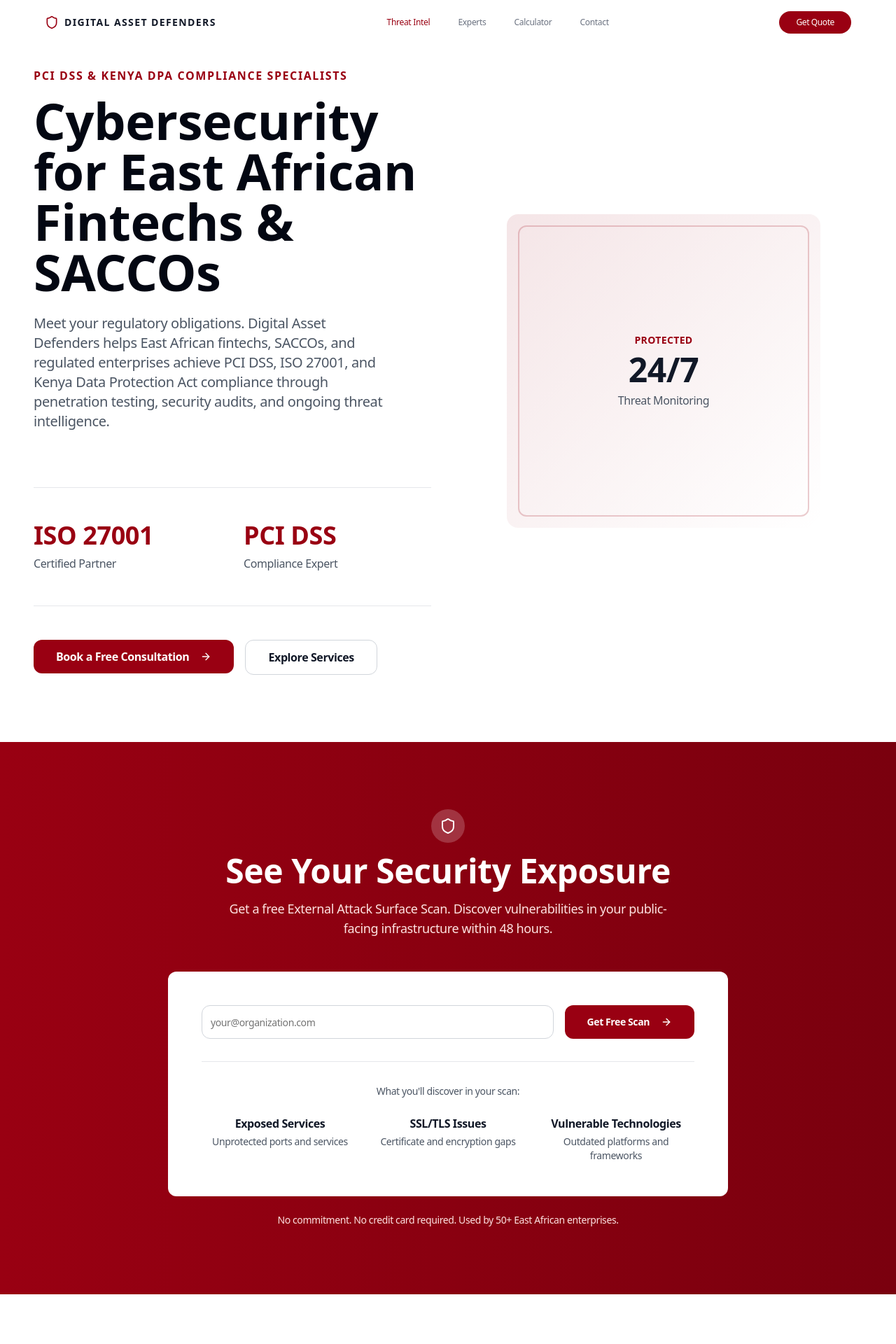
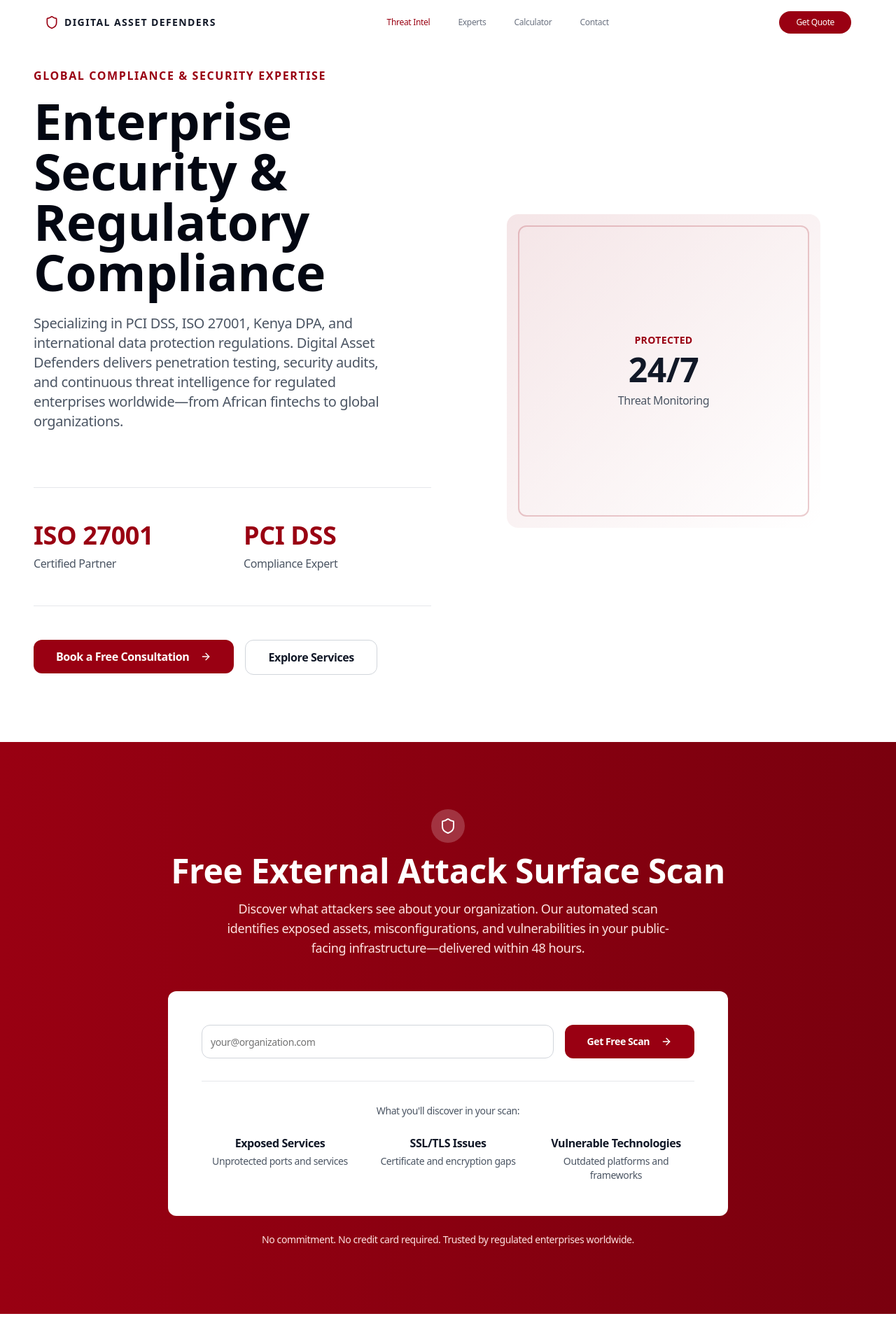
Before and after one commit to Seniorcaptain/v0-cybersafe-solutions, a Next.js app: page / in a window 1280 px wide. Shown: the top 1920 px of the page at 70% size. Built offline with nearby package versions, Linux system fonts and the light colour scheme.

Commit message:
Add new files

```diff
--- a/app/layout.tsx
+++ b/app/layout.tsx
@@ -9,22 +9,22 @@ const _geist = Geist({ subsets: ["latin"] })
 const _geistMono = Geist_Mono({ subsets: ["latin"] })
 
 export const metadata: Metadata = {
-  title: "Cybersecurity Consulting Kenya | PCI DSS & ISO 27001 Compliance | Digital Asset Defenders",
+  title: "Enterprise Cybersecurity & Compliance | PCI DSS | ISO 27001 | Digital Asset Defenders",
   description:
-    "East Africa's leading cybersecurity consultancy. PCI DSS & Kenya DPA compliance, pentesting, and threat intelligence for fintechs, SACCOs, and regulated enterprises. SACCO cybersecurity specialists.",
+    "Global cybersecurity consultancy specializing in PCI DSS, ISO 27001, Kenya DPA, and regulatory compliance. Penetration testing, security audits, and threat intelligence for fintechs, banks, healthcare, and regulated enterprises worldwide.",
   keywords:
-    "cybersecurity Kenya, penetration testing Nairobi, ISO 27001 consultant Kenya, PCI DSS compliance Kenya, Data Protection Act 2019 audit, SACCO cybersecurity, fintech security",
+    "cybersecurity consultant, penetration testing, PCI DSS compliance, ISO 27001 certification, data protection, security audit, threat intelligence, compliance consulting, fintech security, Kenya cybersecurity, East Africa security",
   generator: "v0.app",
   icons: {
     icon: "/icon.svg",
   },
   openGraph: {
     type: "website",
-    locale: "en_KE",
+    locale: "en_US",
     url: "https://digitalassetdefenders.com",
-    title: "Cybersecurity Consulting Kenya | PCI DSS & ISO 27001 Compliance",
+    title: "Enterprise Cybersecurity & Regulatory Compliance Solutions",
     description:
-      "Enterprise cybersecurity solutions for East African fintechs, SACCOs, and regulated organizations. Pentesting, compliance, and threat intelligence.",
+      "Premium cybersecurity services for regulated enterprises. PCI DSS, ISO 27001, Kenya DPA compliance. Pentesting, audits, and continuous threat intelligence.",
     siteName: "Digital Asset Defenders",
   },
   alternates: {
@@ -96,7 +96,7 @@ export default function RootLayout({
                 postalCode: "00100",
                 addressCountry: "KE",
               },
-              areaServed: ["KE", "UG", "TZ", "RW"],
+              areaServed: ["KE", "UG", "TZ", "RW", "GB", "US", "DE", "SG", "AU"],
               priceRange: "$$",
               knowsAbout: [
                 "Penetration Testing",
--- a/components/hero-section.tsx
+++ b/components/hero-section.tsx
@@ -11,13 +11,13 @@ export default function HeroSection() {
           <div className="flex flex-col justify-center">
             <div className="mb-8">
               <p className="text-sm md:text-base font-semibold text-[#990012] uppercase tracking-widest mb-4">
-                PCI DSS & Kenya DPA Compliance Specialists
+                Global Compliance & Security Expertise
               </p>
               <h1 className="text-5xl md:text-6xl lg:text-7xl font-bold text-gray-950 leading-tight mb-6">
-                Cybersecurity for East African Fintechs & SACCOs
+                Enterprise Security & Regulatory Compliance
               </h1>
               <p className="text-lg md:text-xl text-gray-600 leading-relaxed max-w-lg">
-                Meet your regulatory obligations. Digital Asset Defenders helps East African fintechs, SACCOs, and regulated enterprises achieve PCI DSS, ISO 27001, and Kenya Data Protection Act compliance through penetration testing, security audits, and ongoing threat intelligence.
+                Specializing in PCI DSS, ISO 27001, Kenya DPA, and international data protection regulations. Digital Asset Defenders delivers penetration testing, security audits, and continuous threat intelligence for regulated enterprises worldwide—from African fintechs to global organizations.
               </p>
             </div>
 
--- a/components/lead-magnet-section.tsx
+++ b/components/lead-magnet-section.tsx
@@ -37,10 +37,10 @@ export default function LeadMagnetSection() {
             </div>
           </div>
           <h2 className="text-4xl md:text-5xl font-bold text-white mb-4">
-            See Your Security Exposure
+            Free External Attack Surface Scan
           </h2>
           <p className="text-lg text-red-100 max-w-2xl mx-auto">
-            Get a free External Attack Surface Scan. Discover vulnerabilities in your public-facing infrastructure within 48 hours.
+            Discover what attackers see about your organization. Our automated scan identifies exposed assets, misconfigurations, and vulnerabilities in your public-facing infrastructure—delivered within 48 hours.
           </p>
         </div>
 
@@ -97,7 +97,7 @@ export default function LeadMagnetSection() {
         </div>
 
         <p className="text-center text-red-100 text-sm mt-6">
-          No commitment. No credit card required. Used by 50+ East African enterprises.
+          No commitment. No credit card required. Trusted by regulated enterprises worldwide.
         </p>
       </div>
     </section>
--- a/components/trust-section.tsx
+++ b/components/trust-section.tsx
@@ -7,10 +7,10 @@ export default function TrustSection() {
       <div className="max-w-6xl mx-auto px-6 md:px-12">
         <div className="text-center mb-16">
           <h2 className="text-3xl md:text-4xl font-bold text-gray-900 mb-4">
-            Trusted by Regulated Enterprises
+            Trusted by Global & Regional Enterprises
           </h2>
           <p className="text-lg text-gray-600 max-w-2xl mx-auto">
-            We help organizations across Kenya and East Africa meet their compliance requirements and protect what matters most.
+            Whether you operate in East Africa or globally, we deliver compliance expertise, penetration testing, and security assurance for regulated organizations that demand results.
           </p>
         </div>
 
@@ -44,7 +44,7 @@ export default function TrustSection() {
             </div>
             <h3 className="text-lg font-semibold text-gray-900 mb-2">50+ Organizations</h3>
             <p className="text-gray-600 text-sm">
-              Active partnerships with fintechs, SACCOs, banks, and regulated enterprises across the region.
+              Active partnerships with fintechs, banks, healthcare providers, and regulated enterprises globally.
             </p>
           </div>
 
@@ -63,14 +63,16 @@ export default function TrustSection() {
         {/* Client Sectors */}
         <div className="bg-white rounded-lg p-8 border border-gray-200">
           <h3 className="text-xl font-bold text-gray-900 mb-6">Industries We Serve</h3>
-          <div className="grid grid-cols-1 md:grid-cols-2 lg:grid-cols-3 gap-4">
+          <div className="grid grid-cols-1 md:grid-cols-2 lg:grid-cols-4 gap-4">
             {[
-              "Fintech & Payment Processing",
+              "Fintech & Payment Processors",
               "SACCOs & Micro-Finance",
-              "Commercial Banks",
-              "Healthcare Providers",
+              "Commercial & Central Banks",
+              "Healthcare & HIPAA-Regulated",
               "Law Firms & Legal Tech",
-              "E-Commerce & SaaS",
+              "E-Commerce & SaaS Platforms",
+              "Government & Public Sector",
+              "Cryptocurrency & Web3",
             ].map((industry, idx) => (
               <div key={idx} className="flex items-center gap-3">
                 <CheckCircle className="w-5 h-5 text-[#990012] flex-shrink-0" />
```
